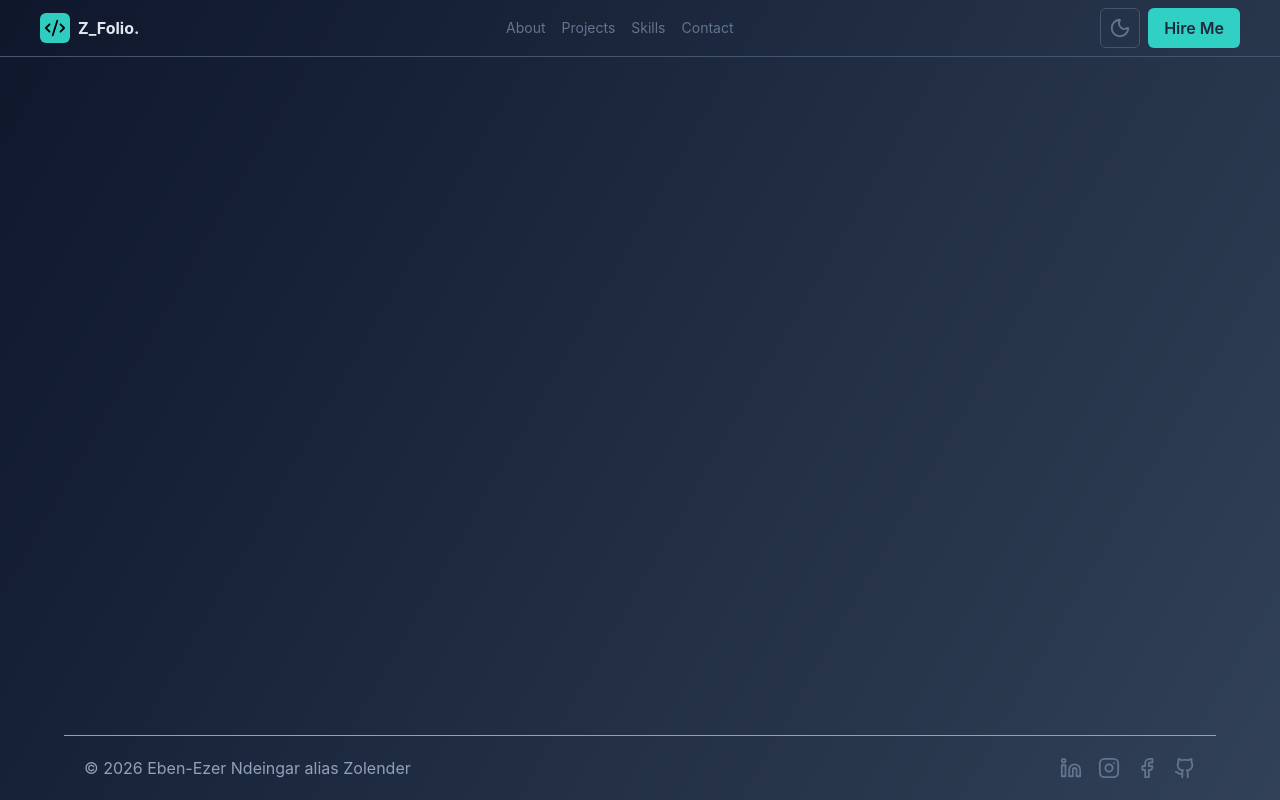
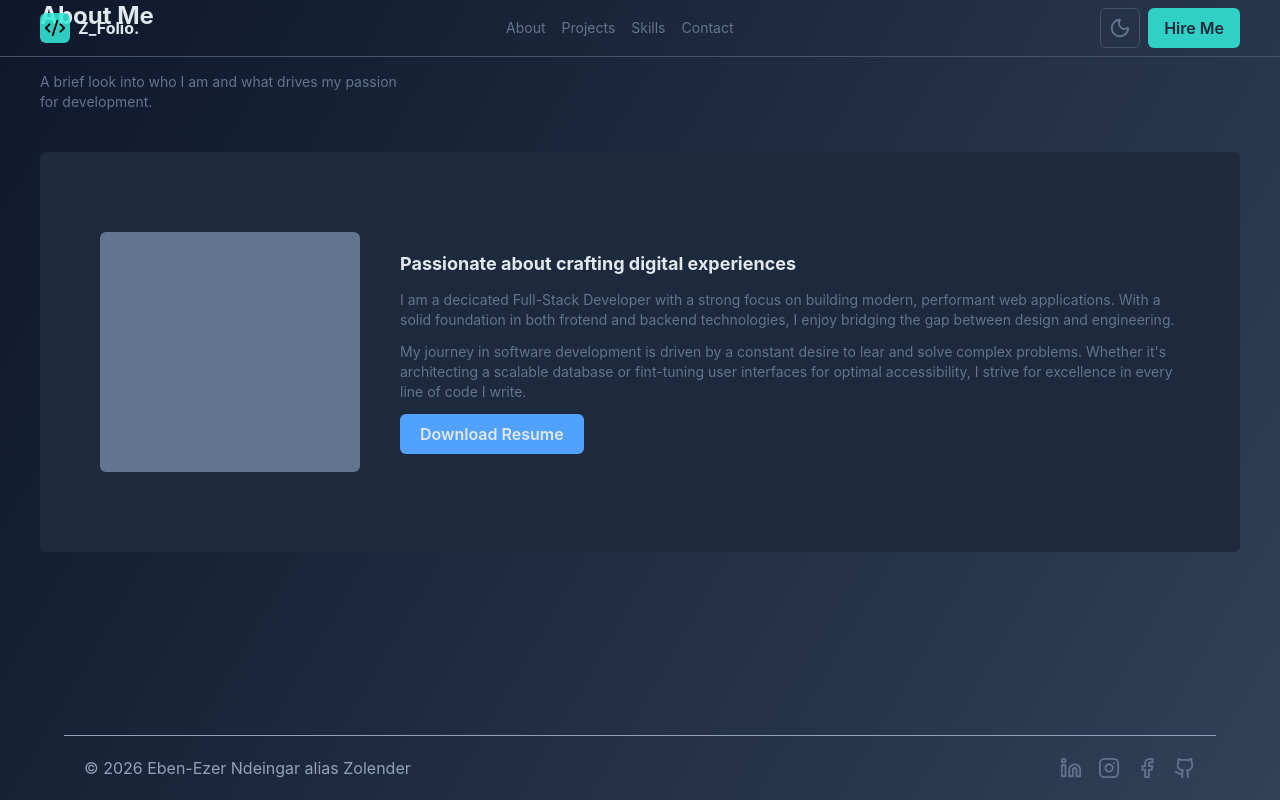
Before and after one commit to Zolender/Z-folio, a React (Vite) app: page / in a window 1280 px wide. Built offline with nearby package versions, Linux system fonts and the light colour scheme.

Commit message:
feat: enhance About section with detailed content and styling

```diff
--- a/src/App.jsx
+++ b/src/App.jsx
@@ -12,7 +12,7 @@ function App(){
     <div className="h-screen bg-linear-120 from-slate-900 to-slate-700">
       <Navbar/>
 
-      <main>
+      <main className="w-full px-2 sm:px-10">
         <Hero/>
         <Projects/>
         <Skills/>
--- a/src/component/sections/About.jsx
+++ b/src/component/sections/About.jsx
@@ -1,8 +1,18 @@
 const About = () => {
     return (
-        <>
-
-        </>
+        <div className="flex flex-col justify-between sm:gap-10">
+            <p className="text-2xl font-bold text-slate-200">About Me</p>
+            <p className="text-slate-500 text-sm sm:w-[30%]">A brief look into who I am and what drives my passion for development.</p>
+            <div className="flex flex-col sm:flex-row justify-between sm:gap-10 sm:p-15 items-center p-2 bg-slate-800 rounded-md">
+                <div className=" rounded-md sm:w-[25%] w-[80%] mx-auto my-5 h-50 sm:h-60 bg-slate-500"></div>
+                <div className="flex flex-col justify-between gap-3 sm:w-[75%]">
+                    <p className="font-bold text-lg text-slate-200">Passionate about crafting digital experiences</p>
+                    <p className="text-slate-500 text-sm">I am a decicated Full-Stack Developer with a strong focus on building modern, performant web applications. With a solid foundation in both frotend and backend technologies, I enjoy bridging the gap between design and engineering.</p>
+                    <p className="text-slate-500 text-sm">My journey in software development is driven by a constant desire to lear and solve complex problems. Whether it's architecting a scalable database or fint-tuning user interfaces for optimal accessibility, I strive for excellence in every line of code I write.</p>
+                    <button className="bg-blue-400 w-fit hover:cursor-pointer text-slate-200 px-5 py-2 rounded-md font-semibold" type="button">Download Resume</button>
+                </div>
+            </div>
+        </div>
     );
 }
 
```
